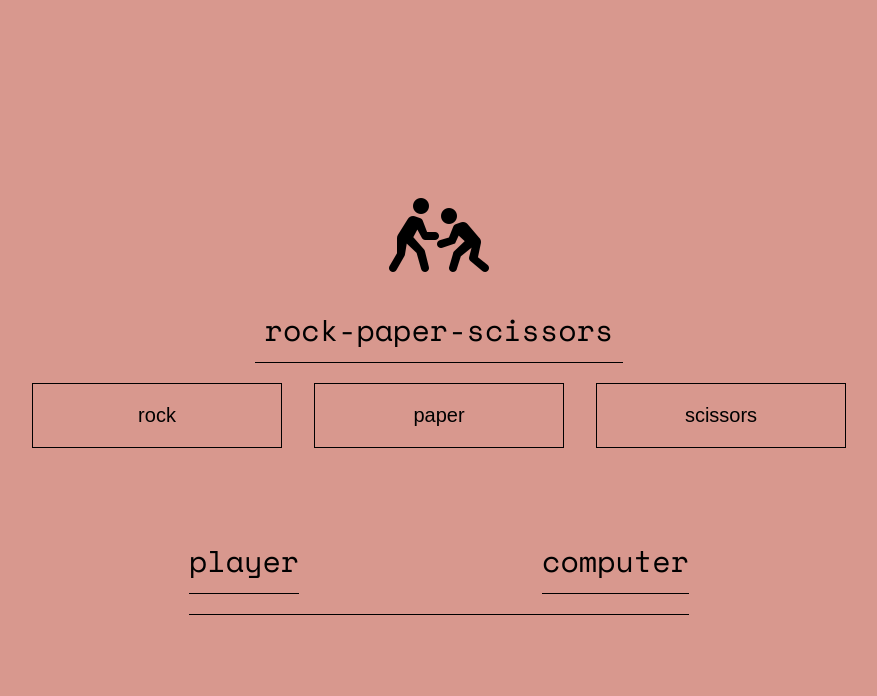
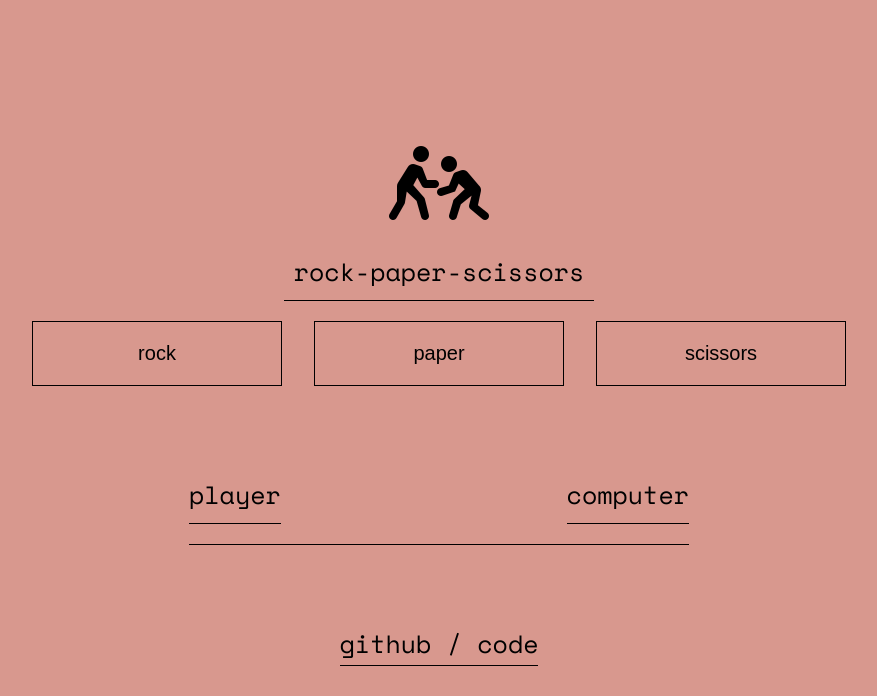
Before and after one commit to kojokwakye/rock-paper-scissors, a plain HTML site: page index.html in a window 1280 px wide. Shown: the whole page, without its empty margins (201-1078 px from the left). Drawn offline with nearby package versions, Linux system fonts and the light colour scheme.

Commit message:
add links to github

```diff
--- a/index.html
+++ b/index.html
@@ -45,6 +45,10 @@
         </div>
         <div id="displayWinner" style="border-bottom: 1px solid black"></div>
       </div>
+      <div class="footer">
+        <a href="https://github.com/kojokwakye">github</a> /
+        <a href="https://kojokwakye.github.io/">code</a>
+      </div>
     </div>
   </body>
 </html>
--- a/style.css
+++ b/style.css
@@ -11,8 +11,9 @@ body {
   background: rgba(202, 113, 99, 0.72);
   color: black;
   font-family: "Space Mono", monospace;
-  font-size: 30px;
+  font-size: 25px;
   text-align: center;
+  /* min-height: 100vh; */
 }
 
 .title {
@@ -66,6 +67,19 @@ button:hover {
   transition: 0.7s;
 }
 
+a {
+  text-decoration: none;
+  color: inherit;
+}
+a:hover {
+  color: rgba(10, 10, 10, 0.63);
+}
+.footer {
+  margin-top: 80px;
+  height: 40px;
+  border-bottom: 1px solid black;
+}
+
 /* media query */
 
 @media screen and (max-device-width: 768px) {
@@ -94,4 +108,9 @@ button:hover {
     font-size: 1em;
     margin: 7px;
   }
+
+  .footer {
+    /* margin: auto; */
+    margin-top: 50px;
+  }
 }
```
